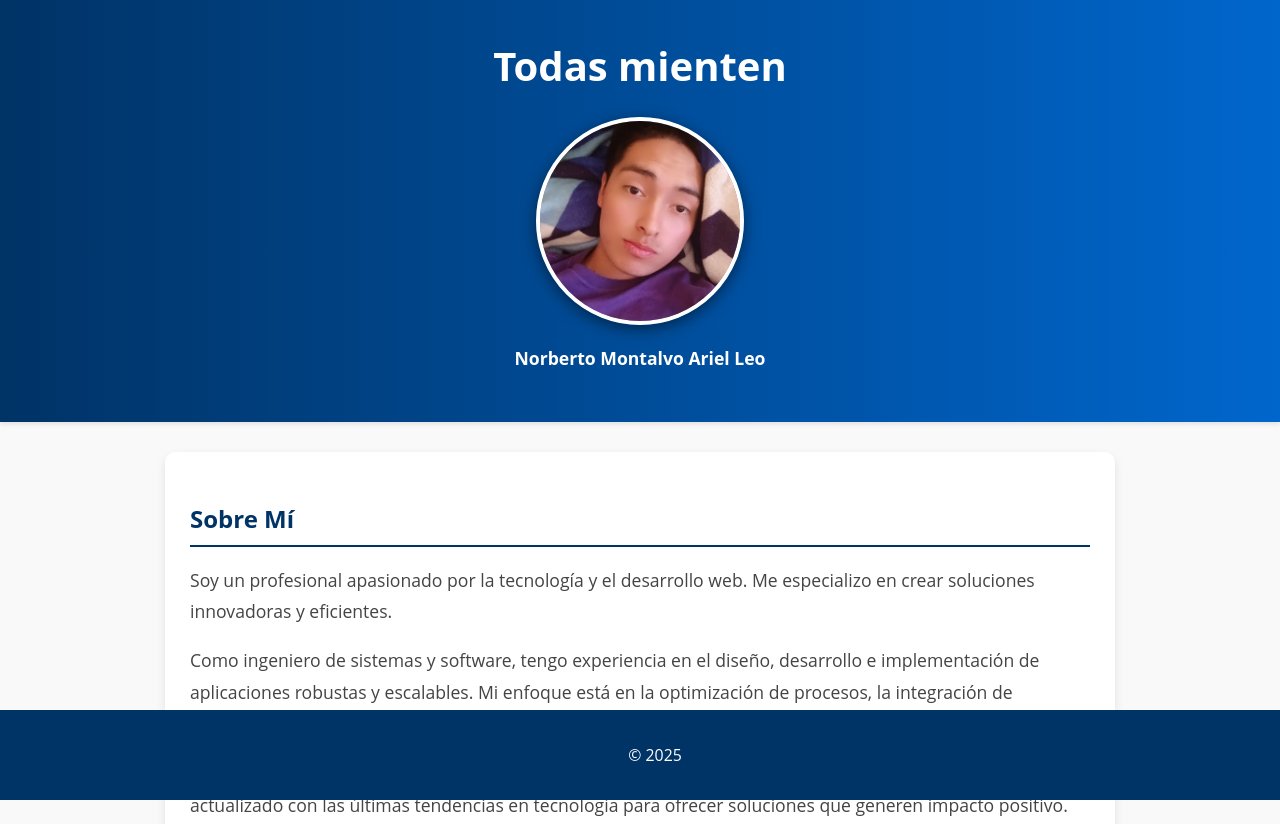
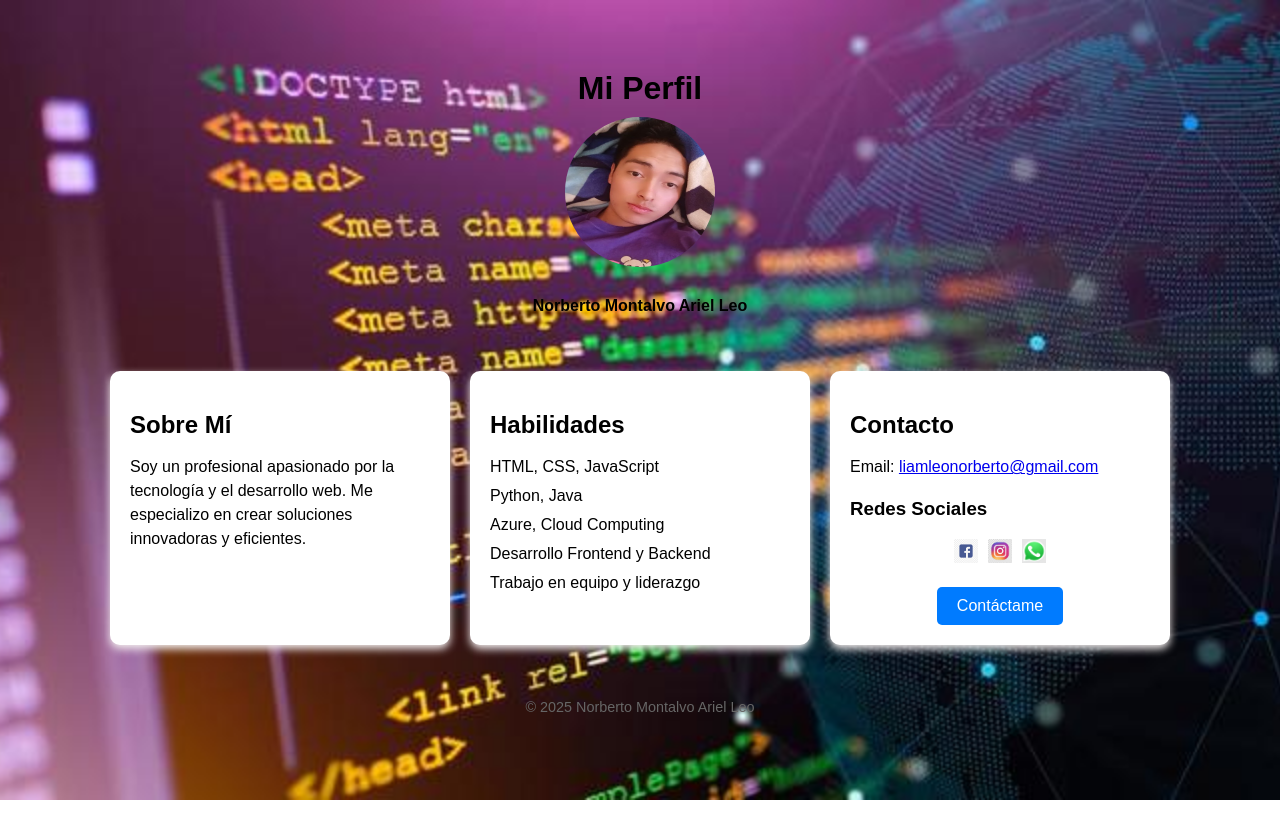
Before and after one commit to MateoNorberto/mi_perfil, a plain HTML site: page index.html in a window 1280 px wide. Shown: the top 824 px of the page. After the commit the page ends 800 px from the top, so only its background shows below. Drawn offline with Linux system fonts and the light colour scheme.

Commit message:
mejoras del css

```diff
--- a/index.html
+++ b/index.html
@@ -3,7 +3,7 @@
 <head>
     <meta charset="UTF-8">
     <meta name="viewport" content="width=device-width, initial-scale=1.0">
-    <title>mi perfil</title>
+    <title>Mi Perfil</title>
     <link rel="stylesheet" href="perfil.css">
     <style>
 
@@ -11,7 +11,7 @@
 </head>
 <body>
     <header>
-        <h1>Todas mienten</h1>
+        <h1>Mi Perfil</h1>
         <img src="leo.png" alt="Foto de perfil" class="profile-photo">
         <p><strong>Norberto Montalvo Ariel Leo</strong></p>
     </header>
@@ -19,33 +19,23 @@
         <section id="about">
             <h2>Sobre Mí</h2>
             <p>Soy un profesional apasionado por la tecnología y el desarrollo web. Me especializo en crear soluciones innovadoras y eficientes.</p>
-            <p>Como ingeniero de sistemas y software, tengo experiencia en el diseño, desarrollo e implementación de aplicaciones robustas y escalables. Mi enfoque está en la optimización de procesos, la integración de tecnologías modernas y la entrega de productos de alta calidad.</p>
-            <p>Además, disfruto resolver problemas complejos, colaborar con equipos multidisciplinarios y mantenerme actualizado con las últimas tendencias en tecnología para ofrecer soluciones que generen impacto positivo.</p>
         </section>
         <section id="skills">
             <h2>Habilidades</h2>
             <ul>
-            <li>HTML, CSS, JavaScript</li>
-            <li>Python, Java</li>
-            <li>Azure, Cloud Computing</li>
-            <li>Desarrollo Frontend y Backend</li>
-            <li>Trabajo en equipo y liderazgo</li>
-            <li>Profesional competitivo en áreas de tecnología</li>
-            <li>Diseño de arquitecturas de software</li>
-            <li>Gestión de bases de datos (SQL, NoSQL)</li>
-            <li>Metodologías ágiles (Scrum, Kanban)</li>
-            <li>Pruebas de software y aseguramiento de calidad</li>
-            <li>Automatización de procesos</li>
-            <li>Seguridad informática y ciberseguridad</li>
+                <li>HTML, CSS, JavaScript</li>
+                <li>Python, Java</li>
+                <li>Azure, Cloud Computing</li>
+                <li>Desarrollo Frontend y Backend</li>
+                <li>Trabajo en equipo y liderazgo</li>
             </ul>
         </section>
         <section id="contact">
             <h2>Contacto</h2>
             <p>Email: <a href="mailto:liamleonorberto@gmail.com">liamleonorberto@gmail.com</a></p>
-
             <h3>Redes Sociales</h3>
-            <p>
-                <a href="https://facebook.com" target="_blank"></a>
+            <div class="social-icons">
+                <a href="https://facebook.com" target="_blank">
                     <img src="image copy 2.png" alt="Facebook" style="width: 24px; height: 24px;">
                 </a>
                 <a href="https://instagram.com" target="_blank">
@@ -54,23 +44,12 @@
                 <a href="https://wa.me/1234567890" target="_blank">
                     <img src="image.png" alt="WhatsApp" style="width: 24px; height: 24px;">
                 </a>
-            </p>
+            </div>
             <button id="contactButton">Contáctame</button>
         </section>
-        <script>
-            const phoneNumberElement = document.getElementById('phoneNumber');
-            const incrementCallButton = document.getElementById('incrementCallButton');
-            let phoneNumber = 1234567890;
-
-            incrementCallButton.addEventListener('click', () => {
-            phoneNumber++;
-            phoneNumberElement.textContent = `+1 ${phoneNumber.toString().slice(0, 3)} ${phoneNumber.toString().slice(3, 6)} ${phoneNumber.toString().slice(6)}`;
-            });
-        </script>
     </main>
     <footer>
-        <p>&copy; 2025 </p>
+        <p>&copy; 2025 Norberto Montalvo Ariel Leo</p>
     </footer>
-    <script src="perfil.js"></script>
 </body>
 </html>
--- a/perfil.css
+++ b/perfil.css
@@ -1,133 +1,157 @@
-/* General */
+/* General Styles */
 body {
-    font-family: 'Open Sans', Arial, sans-serif;
-    line-height: 1.8;
     margin: 0;
     padding: 0;
-    background-color: #f9f9f9;
-    color: #444;
+    display: flex;
+    flex-direction: column;
+    align-items: center;
+    justify-content: center;
+    min-height: 100vh;
+    background: url('image\ copy\ 4.png') no-repeat center center fixed;
+    background-size: cover;
+    font-family: Arial, sans-serif;
 }
 
-/* Header */
+/* Header Section */
 header {
     text-align: center;
-    padding: 30px;
-    background: linear-gradient(90deg, #003366, #0066cc);
-    color: white;
-    box-shadow: 0 2px 5px rgba(0, 0, 0, 0.1);
+    margin-bottom: 20px;
 }
 
 header h1 {
-    font-size: 2.5em;
+    font-size: 2rem;
     margin: 0;
 }
 
+/* Profile Photo */
 .profile-photo {
-    width: 200px;
-    height: 200px;
+    width: 150px;
+    height: 150px;
     border-radius: 50%;
-    object-fit: cover;
-    display: block;
-    margin: 15px auto;
-    border: 4px solid #ffffff;
-    background: radial-gradient(circle, black, white, black);
-    box-shadow: 0 4px 15px rgba(0, 0, 0, 0.5);
-    transition: transform 0.3s ease, box-shadow 0.3s ease;
+    margin: 10px 0;
 }
 
-.profile-photo:hover {
-    transform: scale(1.1);
-    box-shadow: 0 6px 20px rgba(0, 0, 0, 0.7);
+/* Main Section */
+main {
+    display: flex;
+    flex-wrap: wrap;
+    justify-content: center;
+    gap: 20px;
+    width: 100%;
+    padding: 20px;
+    box-sizing: border-box;
+}
+.floating-window {
+            position: fixed;
+            background-color: white;
+            border: 1px solid #ccc;
+            box-shadow: 0 4px 8px rgba(0, 0, 0, 0.2);
+            padding: 20px;
+            z-index: 1000;
+            width: 300px;
+            height: auto;
+        }
+
+        #personalInfo {
+            top: 20%;
+            left: 10%;
+        }
+
+        #extraWindow {
+            top: 20%;
+            right: 10%;
+        }
+
+        .close-btn {
+            position: absolute;
+            top: 5px;
+            right: 10px;
+            background: none;
+            border: none;
+            font-size: 16px;
+            cursor: pointer;
+        }
+
+/* Section Styles */
+section {
+    width: 300px;
+    padding: 20px;
+    background-color: #fff;
+    border-radius: 10px;
+    box-shadow: 0 4px 8px rgb(243, 238, 238);
 }
 
-/* Main Content */
-main {
-    max-width: 900px;
-    margin: 30px auto;
-    padding: 25px;
-    background: white;
-    box-shadow: 0 4px 10px rgba(0, 0, 0, 0.1);
-    border-radius: 10px;
+section h2 {
+    font-size: 1.5rem;
+    margin-bottom: 10px;
 }
 
-section {
-    margin-bottom: 30px;
+section p, section ul {
+    font-size: 1rem;
+    line-height: 1.5;
 }
 
-h2 {
-    color: #003366;
-    border-bottom: 2px solid #003366;
-    padding-bottom: 5px;
-    margin-bottom: 15px;
+ul {
+    list-style: none;
+    padding: 0;
 }
 
-p, li {
-    font-size: 1.1em;
+ul li {
+    margin-bottom: 5px;
 }
 
-/* List */
-ul {
-    list-style-type: disc;
-    padding-left: 20px;
+/* Social Icons */
+.social-icons {
+    display: flex;
+    gap: 10px;
+    margin-top: 10px;
+    justify-content: center;
+}
+
+.social-icons a img {
+    width: 50px;
+    height: 50px;
+}
+
+/* Contact Button */
+#contactButton {
+    display: block;
+    margin: 20px auto 0;
+    padding: 10px 20px;
+    background-color: #007BFF;
+    color: #fff;
+    border: none;
+    border-radius: 5px;
+    cursor: pointer;
+    font-size: 1rem;
+}
+
+#contactButton:hover {
+    background-color: #0056b3;
 }
 
 /* Footer */
 footer {
+    margin-top: 20px;
     text-align: center;
-    padding: 15px;
-    background-color: #003366;
-    color: white;
-    position: fixed;
-    bottom: 0;
-    width: 100%;
-    font-size: 0.9em;
+    font-size: 0.9rem;
+    color: #666;
 }
 
-/* Button */
-#contactButton {
-    background-color: #0066cc;
-    color: white;
-    border: none;
-    padding: 12px 25px;
-    border-radius: 5px;
-    cursor: pointer;
-    font-size: 1em;
-    transition: background-color 0.3s ease, transform 0.2s ease;
-    box-shadow: 0 2px 5px rgba(0, 0, 0, 0.1);
+/* Floating Window Styles */
+.floating-window {
+    width: 300px;
+    height: 200px;
+    background-image: url('image\ copy\ 5.png');
+    background-size: cover;
+    background-position: center;
+    border: 1px solid #ccc;
+    border-radius: 10px;
+    box-shadow: 0 4px 8px rgba(0, 0, 0, 0.2);
+    padding: 20px;
+    position: fixed;
+    top: 50%;
+    left: 50%;
+    transform: translate(-50%, -50%);
+    z-index: 1000;
 }
-
-#contactButton:hover {
-    background-color: #004d99;
-    transform: scale(1.05);
-}
-
-/* Social Media Icons */
-.social-icons {
-    display: flex;
-    justify-content: center;
-    margin-top: 20px;
-}
-
-.social-icons a {
-    margin: 0 10px;
-    text-decoration: none;
-    color: #0066cc;
-    font-size: 1.5em;
-    transition: color 0.3s ease, transform 0.2s ease;
-}
-
-.social-icons a img {
-    width: 50px; /* Increased size */
-    height: 50px; /* Increased size */
-    border-radius: 50%;
-    transition: transform 0.3s ease, box-shadow 0.3s ease;
-}
-
-.social-icons a img:hover {
-    transform: scale(1.2);
-    box-shadow: 0 4px 10px rgba(0, 0, 0, 0.3);
-}
-
-.social-icons a:hover {
-    color: #004d99;
-}
```
Also changed, not shown: image copy 4.png (added), 2 other files.
